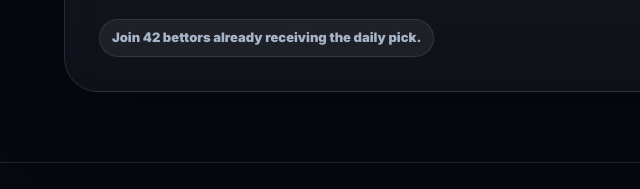
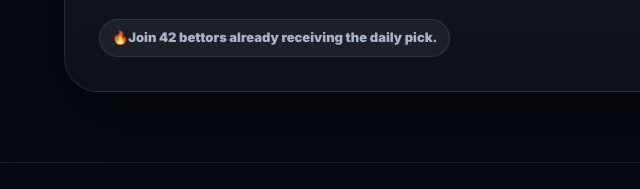
Before and after one commit to thedailysportsparlays/betlabiq, a plain HTML site: page index.html in a window 1280 px wide. Shown: the part 2698-2887 px from the top of the page, 0-640 px from the left. Drawn offline with Linux system fonts and the light colour scheme; no server answers.

Commit message:
Add fire emoji to join message in index.html

```diff
--- a/index.html
+++ b/index.html
@@ -228,7 +228,7 @@
       </p>
 
       <div class="email-trust-row">
-        <span>Join 42 bettors already receiving the daily pick.</span>
+        <span>🔥Join 42 bettors already receiving the daily pick.</span>
       </div>
     </div>
 
```
